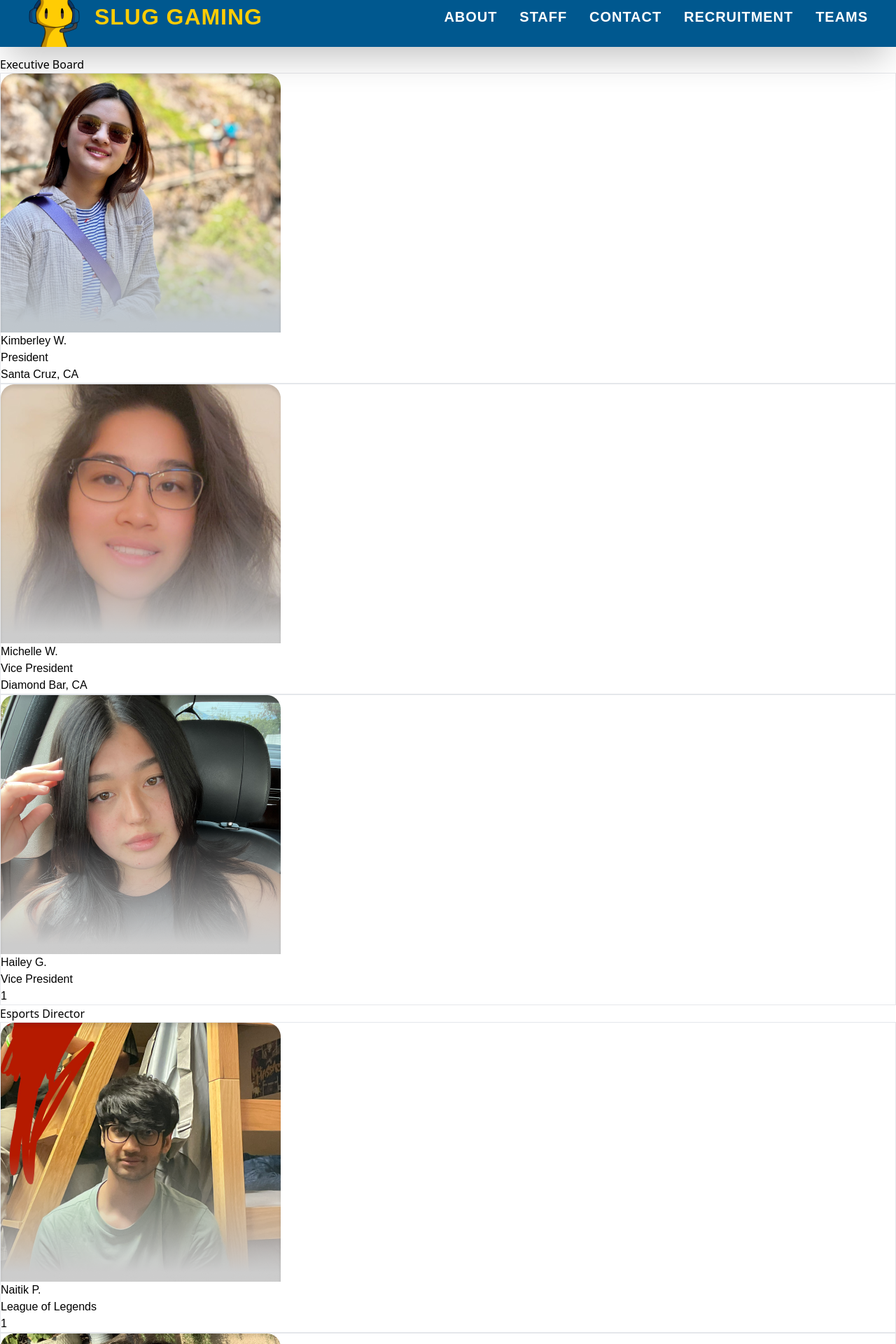
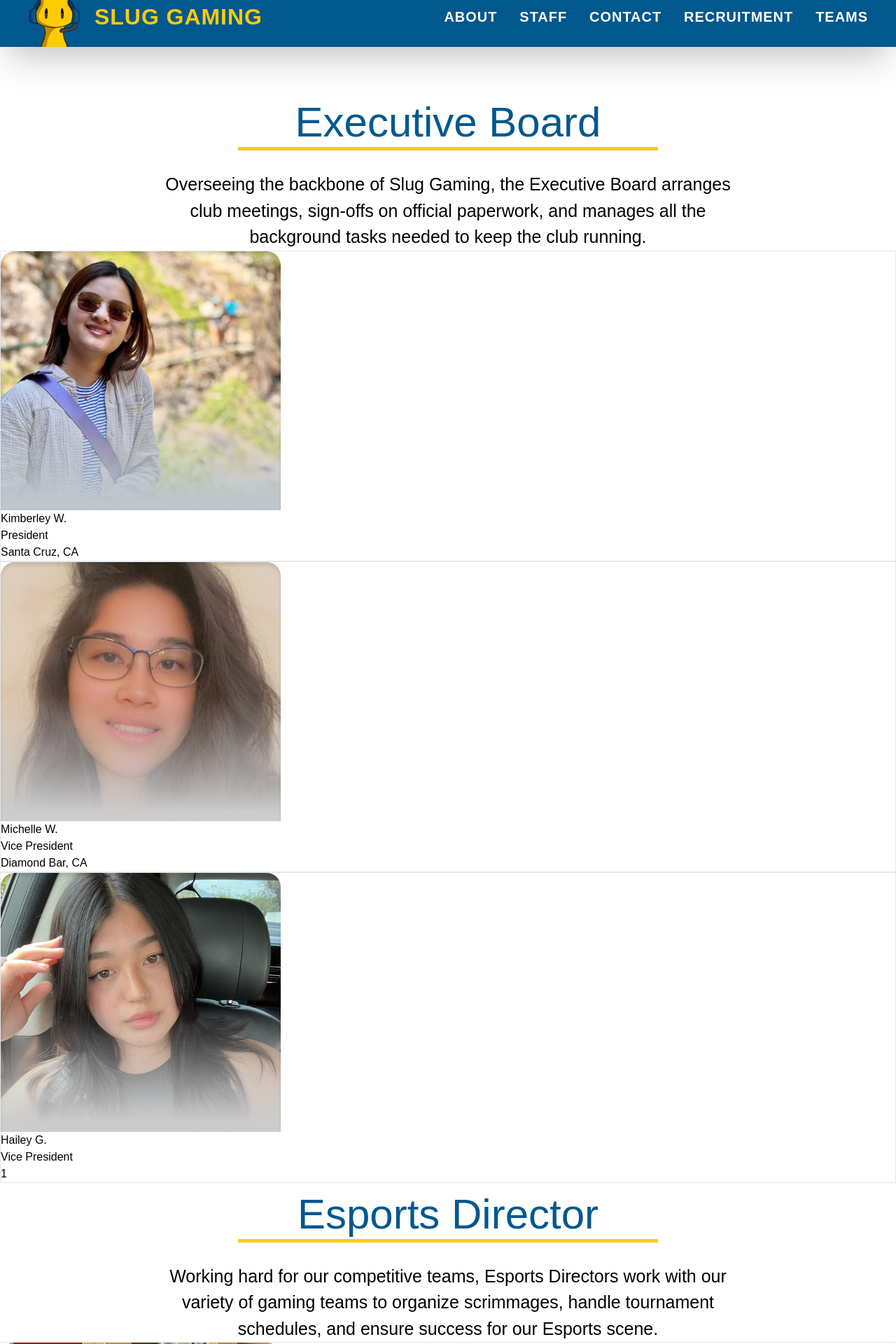
Before and after one commit to Jeffuz/sluggaming, a React (Create React App) app in the folder sluggaming/: page /staff in a window 1280 px wide. Shown: the part 20-1940 px from the top of the page at 70% size. Built offline with nearby package versions, Linux system fonts and the light colour scheme.

Commit message:
staff role description

```diff
--- a/sluggaming/src/pages/Achievements.js
+++ b/sluggaming/src/pages/Achievements.js
@@ -11,7 +11,8 @@ const Achievements = () => {
           <img src={require('../images/Achivements Page/Yellow Line.png')} alt='Yellow Line' loading="lazy" />
         </div>
         <div className='min-[1100px]:px-[215px] px-[50px] text-[25px] pt-[50px]'>
-          Step into the world of Slug Gaming's triumphs – where victories, comebacks, and team spirit paint the picture of our gaming excellence!        </div>
+          Step into the world of Slug Gaming's triumphs – where victories, comebacks, and team spirit paint the picture of our gaming excellence!
+        </div>
       </section>
       <section id='Games' className='pt-[50px]'>
         <div className='grid grid-cols-2 min-[1100px]:gap-x-[300px] min-[1100px]:gap-y-[100px] gap-4 max-[1100px]:grid-cols-1 min-[1100px]:px-[215px] px-[50px]'>
--- a/sluggaming/src/pages/Staff.js
+++ b/sluggaming/src/pages/Staff.js
@@ -6,25 +6,54 @@ import teamLeadsData from '../data/Team Leads.json'
 
 const Staff = () => {
   return (
-    <div className='pt-[100px]'>
-      <h1>Executive Board</h1>
+    <div className='pt-[150px] font-Montserrat'>
+      <section id='Executive Board'>
+        <div className='flex justify-center min-[1100px]:text-[60px] text-[50px] text-[#00588F]'>
+          Executive Board
+        </div>
+        <div className='flex justify-center mt-[-10px] max-[1100px]:px-[50px] max-[1100px]:pt-[20px]'>
+          <img src={require('../images/Achivements Page/Yellow Line.png')} alt='Yellow Line' loading="lazy" />
+        </div>
+        <div className='min-[1100px]:px-[215px] px-[50px] text-[25px] pt-[30px] text-center'>
+          Overseeing the backbone of Slug Gaming, the Executive Board arranges club meetings, sign-offs on official paperwork, and manages all the background tasks needed to keep the club running.
+        </div>
         <div>
           {executiveBoardData.map((staffMember) => (
             <StaffCard key={staffMember.id} {...staffMember} />
           ))}
         </div>
-      <h1>Esports Director</h1>
+      </section>
+      <section id='Esports Director'>
+        <div className='flex justify-center min-[1100px]:text-[60px] text-[50px] text-[#00588F]'>
+          Esports Director
+        </div>
+        <div className='flex justify-center mt-[-10px] max-[1100px]:px-[50px] max-[1100px]:pt-[20px]'>
+          <img src={require('../images/Achivements Page/Yellow Line.png')} alt='Yellow Line' loading="lazy" />
+        </div>
+        <div className='min-[1100px]:px-[215px] px-[50px] text-[25px] pt-[30px] text-center'>
+          Working hard for our competitive teams, Esports Directors work with our variety of gaming teams to organize scrimmages, handle tournament schedules, and ensure success for our Esports scene.
+        </div>
         <div>
           {esportsDirectorData.map((staffMember) => (
             <StaffCard key={staffMember.id} {...staffMember} />
           ))}
         </div>
-      <h1>Team Leads</h1>
+      </section>
+      <section id='Team Leads'>
+        <div className='flex justify-center min-[1100px]:text-[60px] text-[50px] text-[#00588F]'>
+          Team Leads
+        </div>
+        <div className='flex justify-center mt-[-10px] max-[1100px]:px-[50px] max-[1100px]:pt-[20px]'>
+          <img src={require('../images/Achivements Page/Yellow Line.png')} alt='Yellow Line' loading="lazy" />
+        </div>
+        <div className='min-[1100px]:px-[215px] px-[50px] text-[25px] pt-[30px] text-center'>
+          Dedicated to fostering a thriving gaming community, Team Leads work to keep the community informed on the Esports scene through live streams, social media updates, and engaging social gaming nights.        </div>
         <div>
           {teamLeadsData.map((staffMember) => (
             <StaffCard key={staffMember.id} {...staffMember} />
           ))}
         </div>
+      </section>
     </div>
   );
 };
```
Lines whose indentation alone changed are shown as unchanged.
